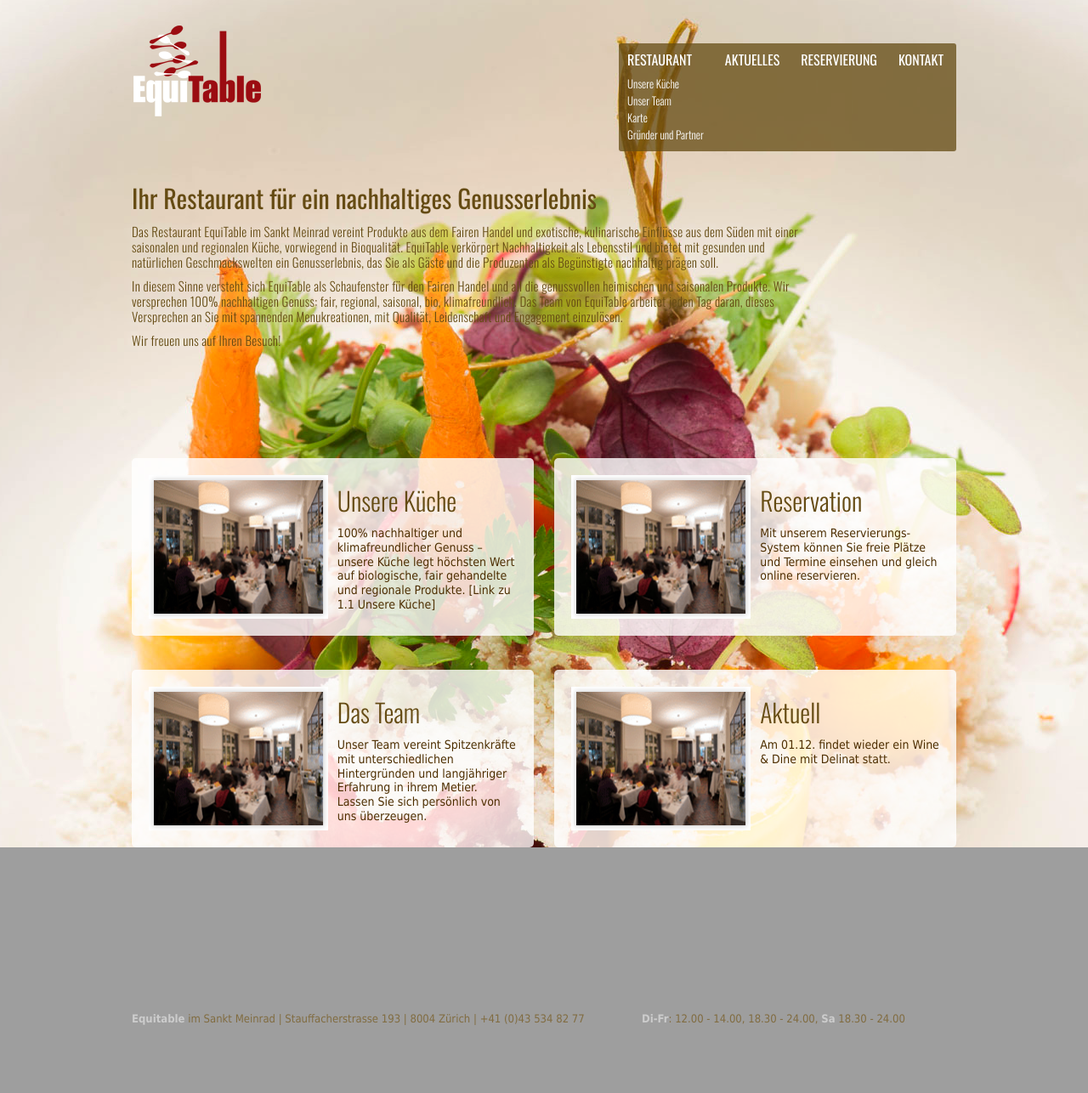
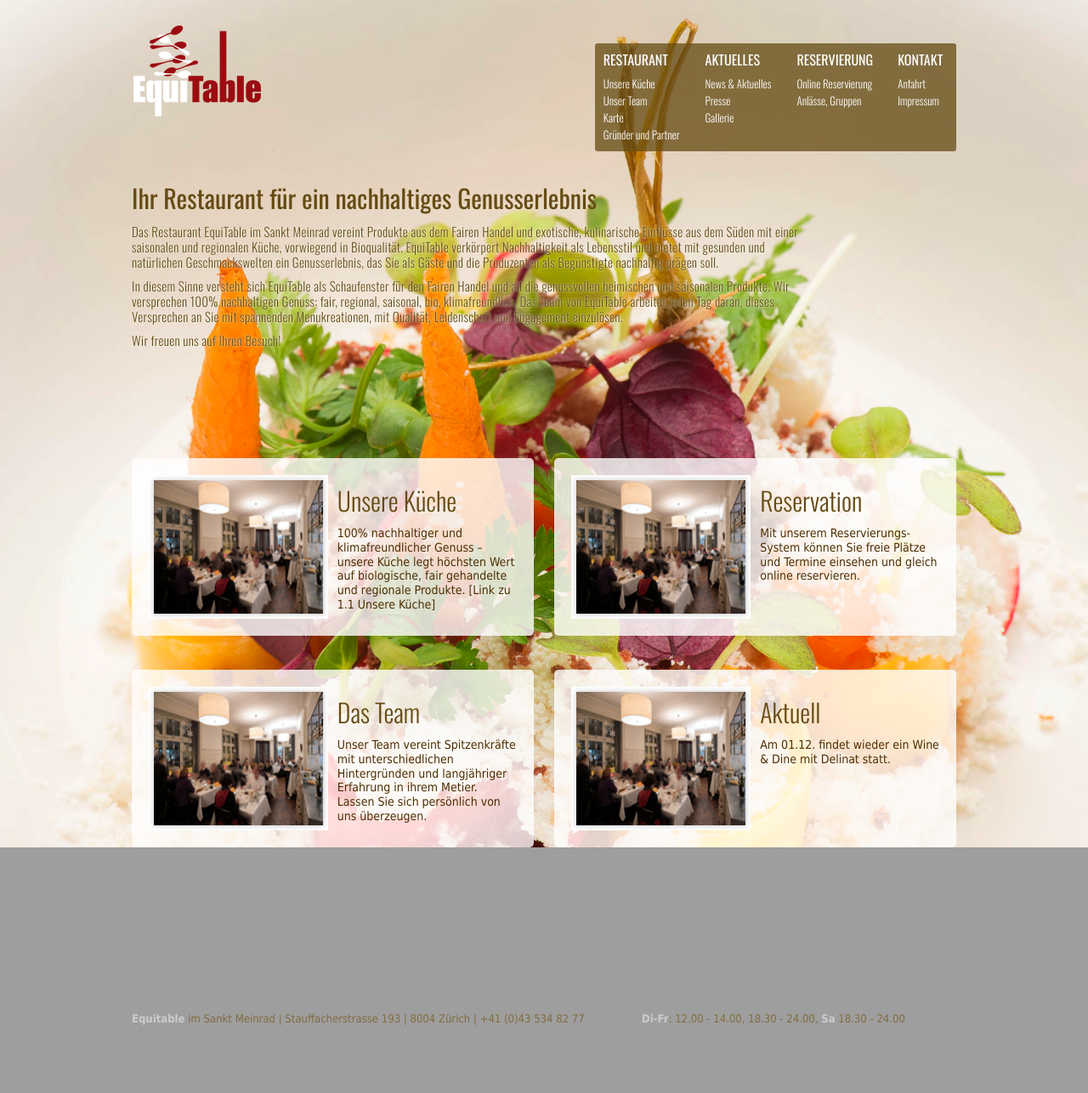
Before and after one commit to mklarmann/equitable, a Jekyll site: the page built from index.md, in a window 1280 px wide. Shown: the whole page at 85% size. Built offline with Jekyll 4.4.1, drawn with Linux system fonts in a browser that asks for light colours; nearby versions of some CDN libraries; library files that are not in the unit come from our copies.

Commit message:
styled the nav box

```diff
--- a/_includes/themes/twitter/default.html
+++ b/_includes/themes/twitter/default.html
@@ -76,9 +76,37 @@
 								</div>
 
 							</li>
-  							<li><h1><a  href="{{ BASE_PATH }}/news">Aktuelles</a></h1></li>
-  							<li><h1><a  href="{{ BASE_PATH }}/table">Reservierung</a></h1></li>
-  							<li><h1><a href="{{ BASE_PATH }}/contact">Kontakt</a></h1></li>
+  							<li><h1><a  href="{{ BASE_PATH }}/news">Aktuelles</a></h1>
+								<div class="sub-nav">
+									<ul>
+										<li>News & Aktuelles</li>
+										<li>Presse</li>
+										<li>Gallerie</li>
+									</ul>
+								</div>
+
+
+							</li>
+  							<li><h1><a  href="{{ BASE_PATH }}/table">Reservierung</a></h1>
+								<div class="sub-nav">
+									<ul>
+										<li>Online Reservierung</li>
+										<li>Anlässe, Gruppen</li>
+									</ul>
+								</div>
+
+
+							</li>
+  							<li><h1><a href="{{ BASE_PATH }}/contact">Kontakt</a></h1>
+								<div class="sub-nav">
+									<ul>
+										<li>Anfahrt</li>
+										<li>Impressum</li>
+									</ul>
+								</div>
+
+
+							</li>
   						</ul>
   					</nav>
 
--- a/style.css
+++ b/style.css
@@ -90,7 +90,8 @@ p {
 	color: #654B13;
 	letter-spacing:0.02em;
 	line-height:1.2em;
-	text-shadow: 0 0 15px #ffffff;
+	text-shadow: 0 0 2px #ffffff;
+	/* 15px ist schwierig, weil es das blur ist, d.h. man sieht es nicht mehr */
 }
 
 
@@ -125,13 +126,7 @@ hr {
 /* -----------------------------------------
    Navigation
 ----------------------------------------- */
-header nav {
-/*		display:none;*/
-margin-top: -36px; margin-bottom:-6px; margin-right:0px;
 
-
-
- }
 
 /*Die Navi-Box:*/
 .nav-box {
@@ -155,7 +150,7 @@ margin-top: -36px; margin-bottom:-6px; margin-right:0px;
 
 
 
-	overflow: hidden;
+
 }
 
 .sub-nav ul li {
@@ -165,11 +160,13 @@ margin-top: -36px; margin-bottom:-6px; margin-right:0px;
 	color: white;
 	text-transform: none;
 	float: none;
-	margin: 0px 0 0px 40px;
+	margin: 0px 10px 0px 0px;
+/*	width:100px;*/
+	overflow: hidden;
 }
 
 nav h1 {
-	margin: -15px 0 0px 0;
+	margin: -15px 0px 0px 0px;
 	line-height:1.2em;
 }
 
@@ -190,9 +187,16 @@ header {
   min-height:80px;
 }
 
+header nav {
+/*		display:none;*/
+	margin-top: -36px; margin-bottom:-6px; margin-right:0px;
 
-header nav ul {  text-transform: uppercase; margin: 0 0 0 -40px; padding: 0; float: right; overflow: hidden; }
-header nav ul li { margin: 10px 15px 10px 10px; padding: 0; display: block; float: left; position: relative; }
+
+
+ }
+
+header nav ul {  text-transform: uppercase; margin: 0px; padding: 0; float: right; overflow: hidden; }
+header nav ul li { margin: 10px 10px 10px 10px; padding: 0; display: block; float: left; position: relative; }
 header nav ul li:after { content: ""; display: block; width: 4px; height: 4px; -moz-border-radius: 10px; -webkit-border-radius: 10px; border-radius: 10px;  position: absolute; top: 6px; right: -17px; }
 
 header nav ul li a {
```
